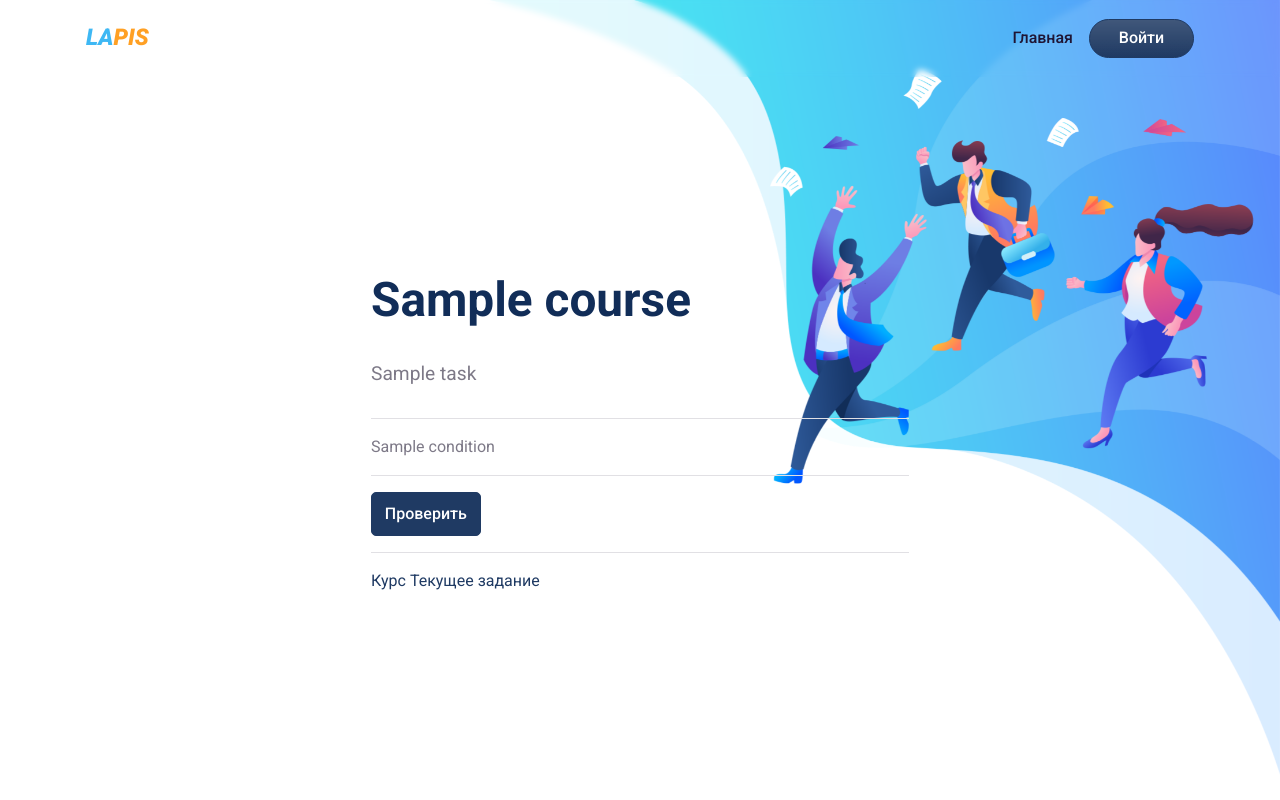
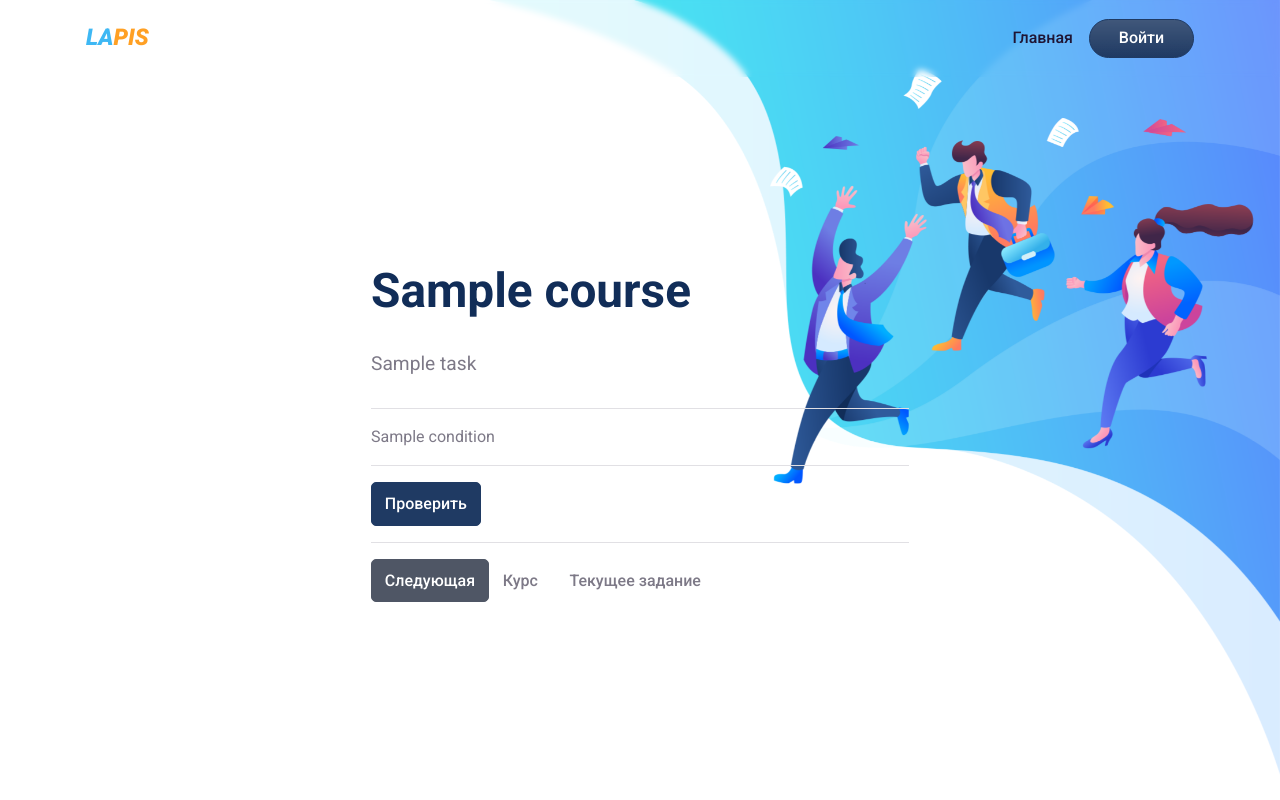
Before and after one commit to moevm/casein2021, a Flask app: template src/app/web/templates/task_passing.html in a window 1280 px wide. Run offline with Flask 2, Linux system fonts and the light colour scheme; the template is opened without the code that fills it: most values are stand-ins (such as "Sample title", 1, 10 or a date in 2020); some libraries are stand-ins or nearby versions.

Commit message:
next task button

```diff
--- a/src/app/routes/course.py
+++ b/src/app/routes/course.py
@@ -45,8 +45,6 @@ def task_page(course_id, task_id):
     prev_task = course.tasks[task_index-1]._id if task_index > 0 else None
     next_task = course.tasks[task_index+1]._id if task_index < len(course.tasks)-1 else None
 
-    prev_url = url_for('course.task_page', course_id=course_id, task_id=prev_task) \
-        if prev_task else url_for('course.course_page', course_id=course_id)
     next_url = url_for('course.task_page', course_id=course_id, task_id=next_task) \
         if next_task else url_for('course.course_page', course_id=course_id)
 
@@ -54,8 +52,8 @@ def task_page(course_id, task_id):
         "task_passing.html",
         course=course,
         task=task,
-        prev_url=prev_url,
-        next_url=next_url) \
+        next_url=next_url
+        ) \
         if course and task and task in course.tasks \
         else (f'Задача {task_id} в курсе {course_id} не найдена', 404)
 
--- a/src/app/web/templates/task_passing.html
+++ b/src/app/web/templates/task_passing.html
@@ -36,9 +36,10 @@
                 <div id='check_result'></div>
             </form>
             <hr>
-            <a href="{{url_for('course.course_page', course_id=course._id)}}">Курс</a>
+            <a class="btn btn-secondary" href={{next_url}}>Следующая</button>
+            <a class='btn' href="{{url_for('course.course_page', course_id=course._id)}}">Курс</a>
             {% for task_it in course.tasks %}
-                <a href="{{url_for('course.task_page', course_id=course._id, task_id=task_it._id)}}">
+                <a class='btn' href="{{url_for('course.task_page', course_id=course._id, task_id=task_it._id)}}">
                     {% if task_it._id != task._id %}
                         {{loop.index}}
                     {% else %}
```
